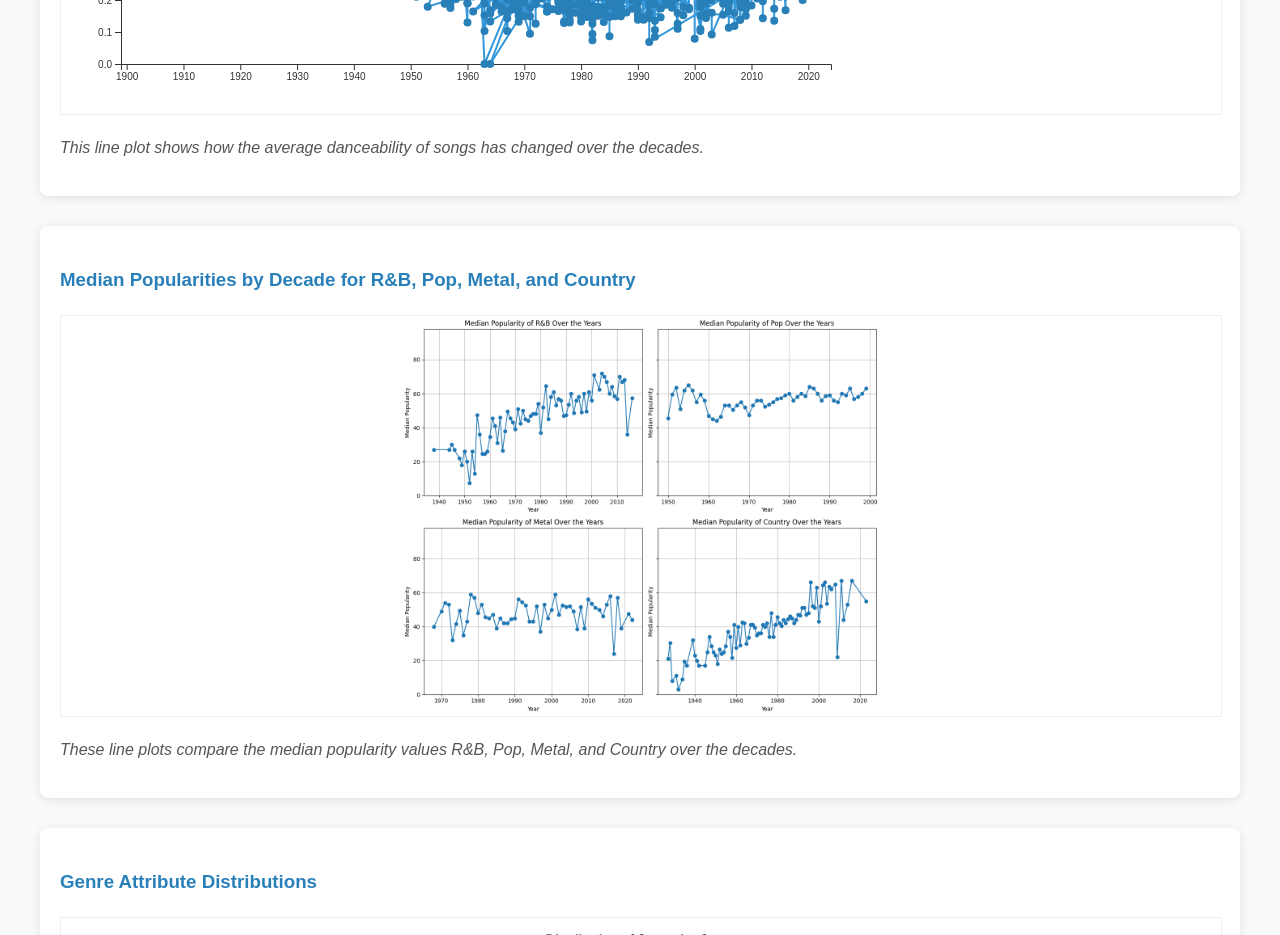
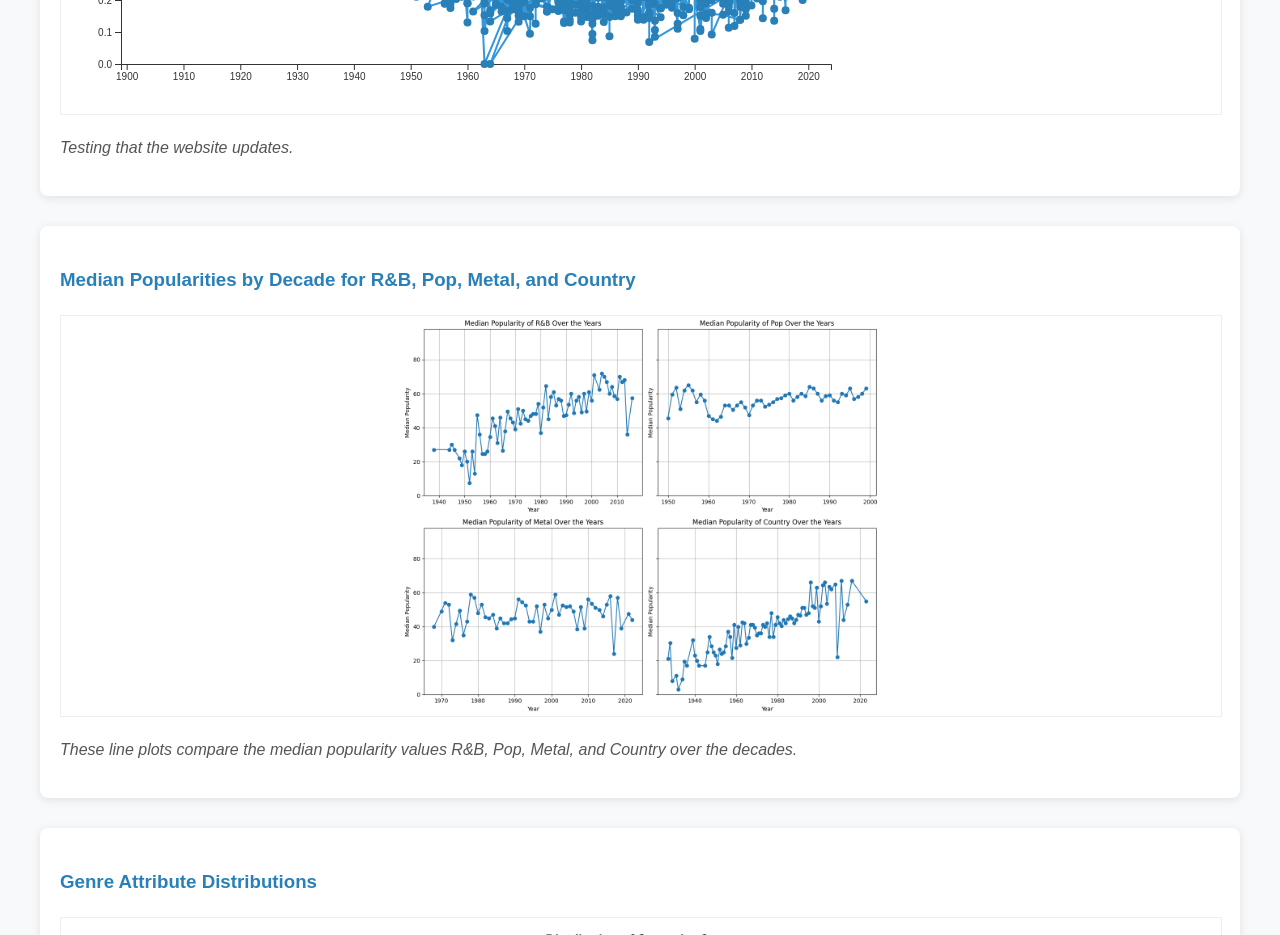
Before and after one commit to MayaAmit/DS4200-Final-Project, a plain HTML site: page index.html in a window 1280 px wide. Shown: the part 2500-3435 px from the top of the page. Drawn offline with nearby package versions, Linux system fonts and the light colour scheme.

Commit message:
Update index.html
Testing that the website updates

```diff
--- a/index.html
+++ b/index.html
@@ -136,7 +136,7 @@
                 <h3>Mean Danceability Over Time</h3>
                 <div id="danceability-chart" class="vis-box"></div>
                 <p class="vis-description">
-                    This line plot shows how the average danceability of songs has changed over the decades.
+                    Testing that the website updates.
                 </p>
             </div>
 
```
